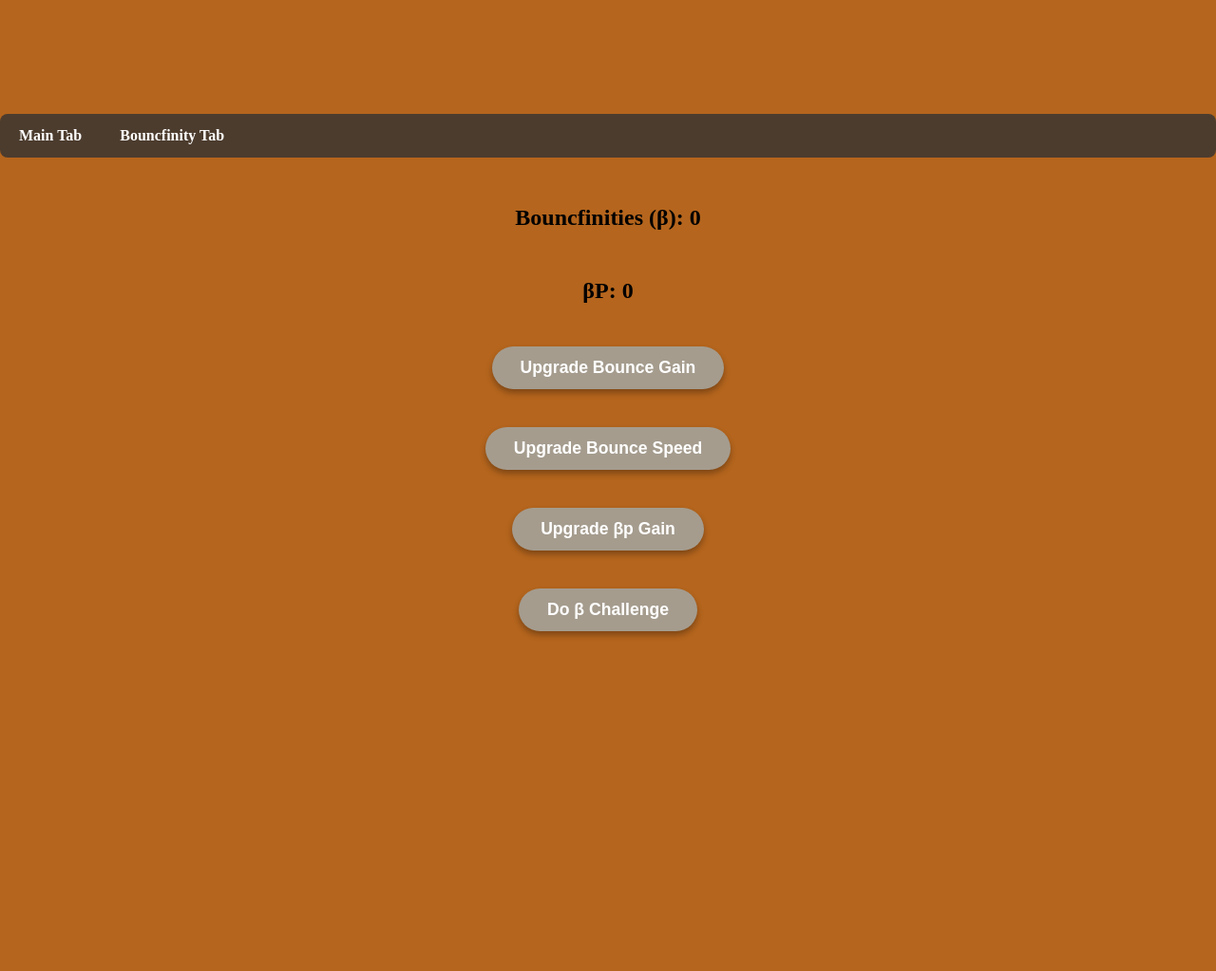
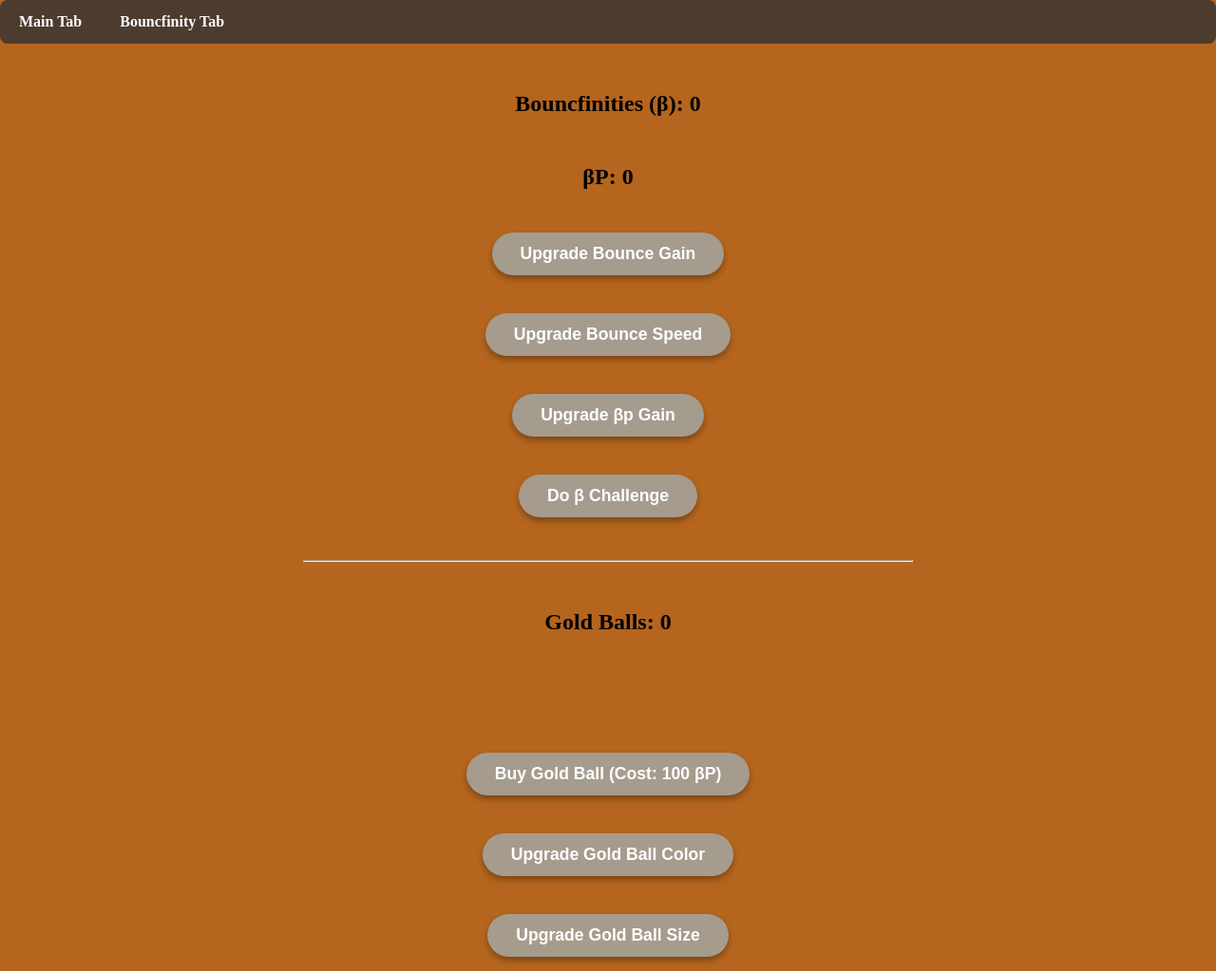
Before and after one commit to davidv3767/bounce-to-daven, a plain HTML site: page bouncfinity.html in a window 1280 px wide. Shown: the whole page at 95% size. Before the commit the page ends 800 px from the top, so only its background shows below. Drawn offline with Linux system fonts and the light colour scheme.

Commit message:
Commit D22

```diff
--- a/bouncfinity.html
+++ b/bouncfinity.html
@@ -26,6 +26,19 @@
     <div class="btn-container">
         <a class="btn" onclick="doβchallenge()">Do β Challenge</a>
     </div>
+    <hr style="width: 50%; margin: 20px auto;">
+    <h2>Gold Balls: <span id="gold-balls-count">0</span></h2>
+    <div id="gold-ball-display" style="display: flex; gap: 10px; align-items: center; justify-content: center; min-height: 50px; margin: 10px 0;"></div>
+
+    <div class="btn-container">
+        <a class="btn" onclick="buyGoldBall()">Buy Gold Ball (Cost: <span id="gold-ball-cost">100</span> βP)</a>
+    </div>
+    <div class="btn-container">
+        <a class="btn" onclick="upgradeGoldBallColor()">Upgrade Gold Ball Color</a>
+    </div>
+    <div class="btn-container">
+        <a class="btn" onclick="upgradeGoldBallSize()">Upgrade Gold Ball Size</a>
+    </div>
     <script src="script.js"></script>
 </body>
 </html>
--- a/script.js
+++ b/script.js
@@ -28,6 +28,7 @@ function addBounces() {
     }
     document.getElementById("bounces").innerText = bounces;
     document.getElementById("balls").innerText = balls.length;
+    checkForBouncfinity();
     saveGame();
 }
 
```
